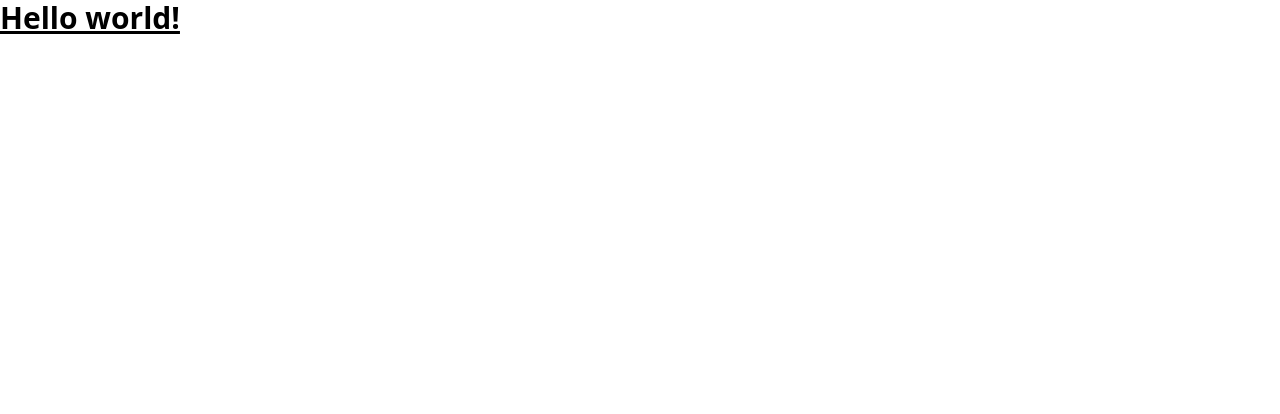
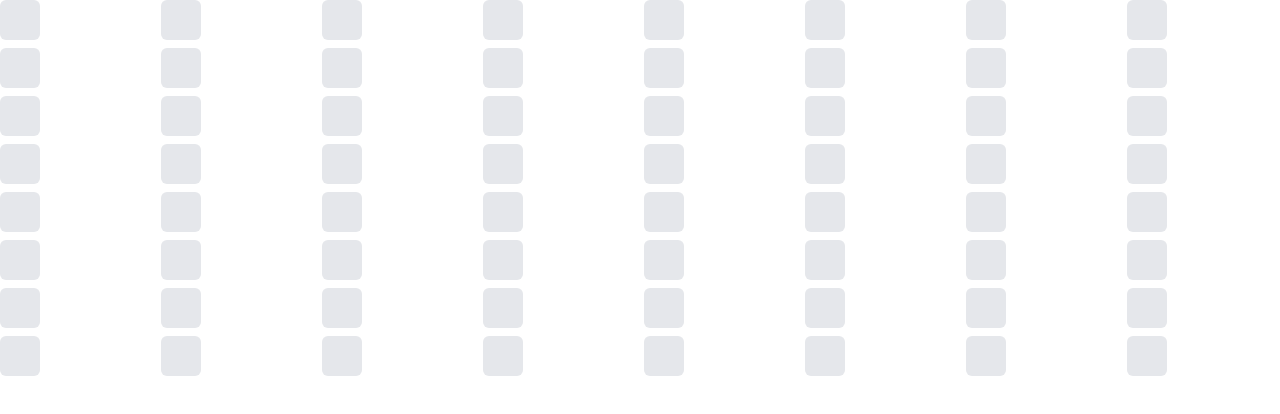
Before and after one commit to sepal/MusicBox, a Next.js app: page / in a window 1280 px wide. Shown: the top 414 px of the page. Built offline with nearby package versions, Linux system fonts and the light colour scheme.

Commit message:
Implement grid UI

```diff
--- /dev/null
+++ b/src/components/Grid.tsx
@@ -0,0 +1,37 @@
+// Prompt: Create the 8x8 grid component based on Tile component. Add a prop function, that is called as soon as a tile is clicked. It should return which tile was clicked as x and y coordinates and if the tile was activated or deactivated.
+
+// File: src/components/Grid.tsx
+import React from 'react';
+import Tile from '@/components/Tile';
+
+interface GridProps {
+  onTileClick: (x: number, y: number, isActive: boolean) => void;
+}
+
+const Grid: React.FC<GridProps> = ({ onTileClick }) => {
+  const renderTiles = () => {
+    const tiles = [];
+    for (let y = 0; y < 8; y++) {
+      for (let x = 0; x < 8; x++) {
+        tiles.push(
+          <Tile
+            key={`${x}-${y}`}
+            onClick={() => onTileClick(x, y, !isActive)}
+          />
+        );
+      }
+    }
+    return tiles;
+  };
+
+  return (
+    <div className="grid grid-cols-8 gap-2">
+      {renderTiles()}
+    </div>
+  );
+};
+
+export default Grid;
+
+// Usage Example
+// import Grid from "@/components/Grid.tsx";
--- a/src/pages/index.tsx
+++ b/src/pages/index.tsx
@@ -1,9 +1,12 @@
+import Grid from "@/components/Grid"
 import Hello from "@/components/Hello"
 
 export default function Home() {
   return (
     <>
-      <Hello />
+      <Grid onTileClick={(x, y, isActive) => {
+        console.log(`${x}:${y} ${isActive ? "on" : "off"}`)
+      }} />
     </>
   )
 }
```
